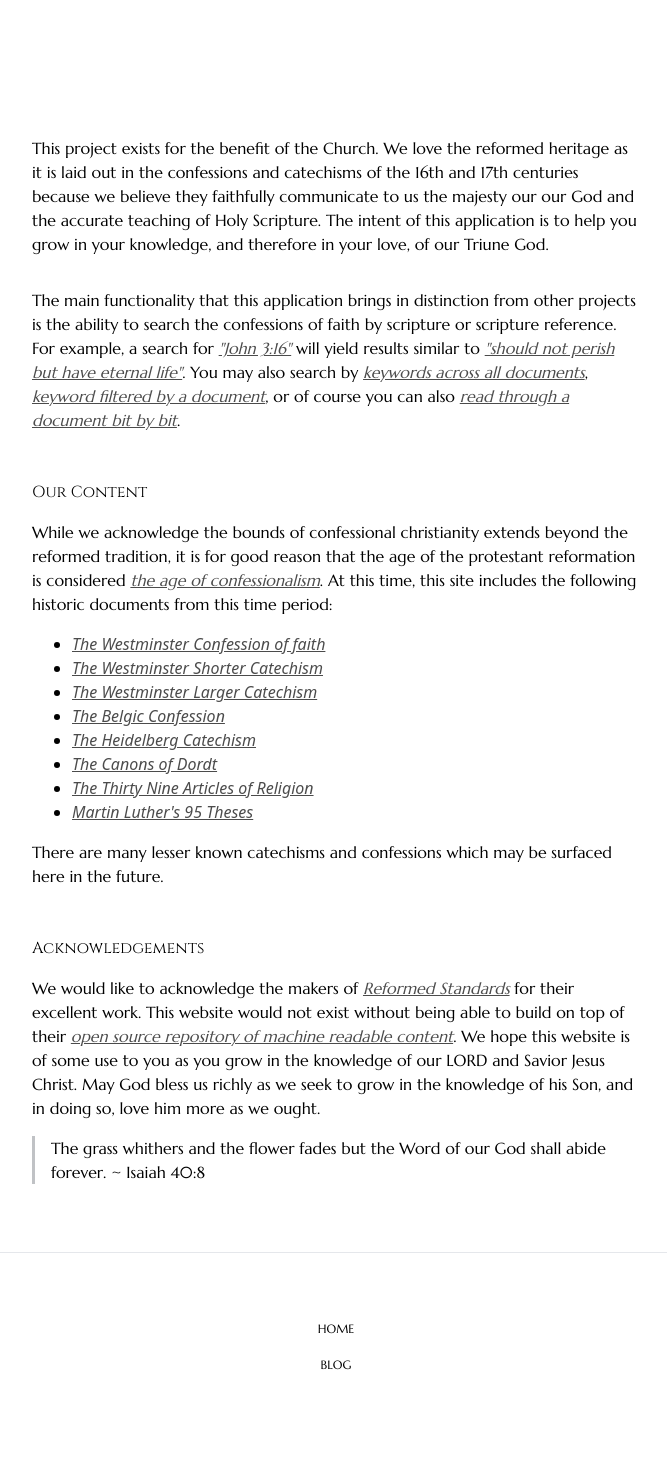
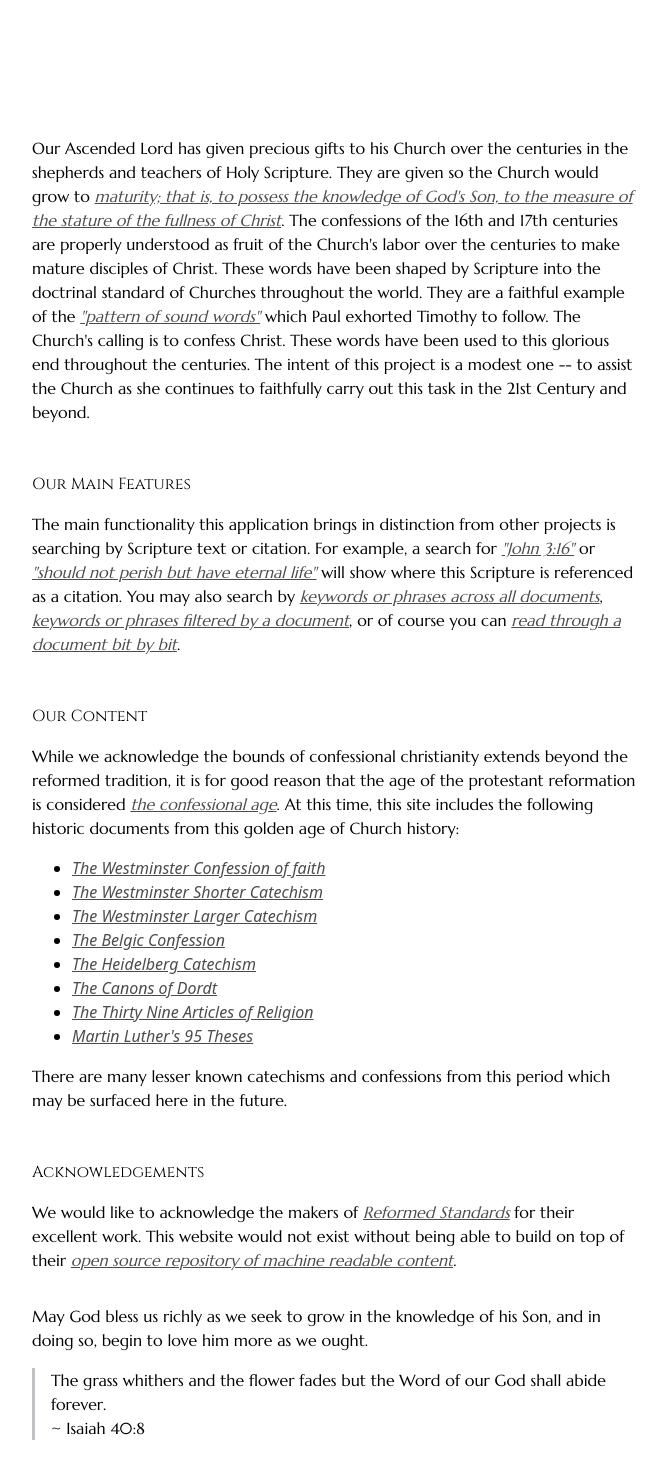
Before and after one commit to MaxwellKendall/confessional-christianity-node, a Next.js app: page /about in a window 1280 px wide. Shown: the part 240-1710 px from the top of the page, without its empty margins (304-971 px from the left). Before the commit the page ends 1645 px from the top, so only its background shows below. Built offline with nearby package versions, Linux system fonts and the light colour scheme.

Commit message:
Updating About PG Content

```diff
--- a/blog/About.mdx
+++ b/blog/About.mdx
@@ -1,9 +1,10 @@
-This project exists for the benefit of the Church. We love the reformed heritage as it is laid out in the confessions and catechisms of the 16th and 17th centuries because we believe they faithfully communicate to us the majesty our our God and the accurate teaching of Holy Scripture. The intent of this application is to help you grow in your knowledge, and therefore in your love, of our Triune God.
+Our Ascended Lord has given precious gifts to his Church over the centuries in the shepherds and teachers of Holy Scripture. They are given so the Church would grow to [maturity; that is, to possess the knowledge of God's Son, to the measure of the stature of the fullness of Christ](https://biblehub.com/ephesians/4-13.htm). The confessions of the 16th and 17th centuries are properly understood as fruit of the Church's labor over the centuries to make mature disciples of Christ. These words have been shaped by Scripture into the doctrinal standard of Churches throughout the world. They are a faithful example of the ["pattern of sound words"](https://biblehub.com/2_timothy/1-13.htm) which Paul exhorted Timothy to follow. The Church's calling is to confess Christ. These words have been used to this glorious end throughout the centuries. The intent of this project is a modest one -- to assist the Church as she continues to faithfully carry out this task in the 21st Century and beyond.
 
-The main functionality that this application brings in distinction from other projects is the ability to search the confessions of faith by scripture or scripture reference. For example, a search for ["John 3:16"](https://confessionalchristianity.com/?search=John+3%3A16) will yield results similar to ["should not perish but have eternal life"](https://confessionalchristianity.com/?search=should+not+perish+but+have+eternal+life). You may also search by [keywords across all documents](https://confessionalchristianity.com/?search=baptism), [keyword filtered by a document](https://confessionalchristianity.com/?search=document:WCF%20baptism), or of course you can also [read through a document bit by bit](https://confessionalchristianity.com/?search=document:WCF%20chapter:3).
+## Our Main Features
+The main functionality this application brings in distinction from other projects is searching by Scripture text or citation. For example, a search for ["John 3:16"](https://confessionalchristianity.com/?search=John+3%3A16) or ["should not perish but have eternal life"](https://confessionalchristianity.com/?search=should+not+perish+but+have+eternal+life) will show where this Scripture is referenced as a citation. You may also search by [keywords or phrases across all documents](https://confessionalchristianity.com/?search=baptism), [keywords or phrases filtered by a document](https://confessionalchristianity.com/?search=document:WCF%20baptism), or of course you can [read through a document bit by bit](https://confessionalchristianity.com/?search=document:WCF%20chapter:3).
 
 ## Our Content
-While we acknowledge the bounds of confessional christianity extends beyond the reformed tradition, it is for good reason that the age of the protestant reformation is considered [the age of confessionalism](https://www.britannica.com/place/Germany/The-confessional-age-1555-1648). At this time, this site includes the following historic documents from this time period:
+While we acknowledge the bounds of confessional christianity extends beyond the reformed tradition, it is for good reason that the age of the protestant reformation is considered [the confessional age](https://www.britannica.com/place/Germany/The-confessional-age-1555-1648). At this time, this site includes the following historic documents from this golden age of Church history:
 
 - [The Westminster Confession of faith](https://confessionalchristianity.com/?search=document:WCF)
 - [The Westminster Shorter Catechism](https://confessionalchristianity.com/?search=document:WSC)
@@ -14,10 +15,13 @@ While we acknowledge the bounds of confessional christianity extends beyond the
 - [The Thirty Nine Articles of Religion](https://confessionalchristianity.com/?search=document:TAR)
 - [Martin Luther's 95 Theses](https://confessionalchristianity.com/?search=document:ML9T)
 
-There are many lesser known catechisms and confessions which may be surfaced here in the future.
+There are many lesser known catechisms and confessions from this period which may be surfaced here in the future.
 
 ## Acknowledgements
-We would like to acknowledge the makers of [Reformed Standards](https://reformedstandards.com/) for their excellent work. This website would not exist without being able to build on top of their [open source repository of machine readable content](https://github.com/reformed-standards/compendium). We hope this website is of some use to you as you grow in the knowledge of our LORD and Savior Jesus Christ. May God bless us richly as we seek to grow in the knowledge of his Son, and in doing so, love him more as we ought.
+We would like to acknowledge the makers of [Reformed Standards](https://reformedstandards.com/) for their excellent work. This website would not exist without being able to build on top of their [open source repository of machine readable content](https://github.com/reformed-standards/compendium).
+
+May God bless us richly as we seek to grow in the knowledge of his Son, and in doing so, begin to love him more as we ought.
 
 > The grass whithers and the flower fades but the Word of our God shall abide forever.
-~ Isaiah 40:8
+
+> ~ Isaiah 40:8
```
